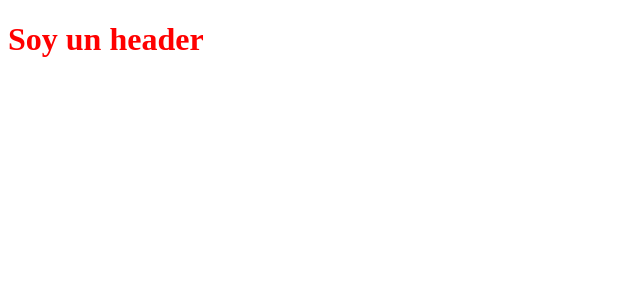
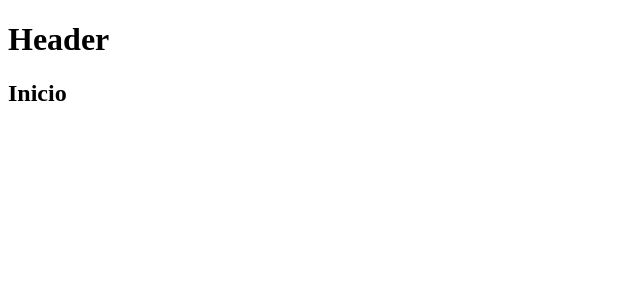
Before and after one commit to EliabLM/producthunt-clone, a Next.js app: page / in a window 1280 px wide. Shown: the top 300 px of the page, without its empty margins (0-640 px from the left). Built offline with nearby package versions, Linux system fonts and the light colour scheme.

Commit message:
Agrega layout

```diff
--- /dev/null
+++ b/components/layout/Layout.js
@@ -0,0 +1,12 @@
+import React, { Fragment } from 'react';
+
+const Layout = (props) => {
+  return (
+    <Fragment>
+      <h1>Header</h1>
+      <main>{props.children}</main>
+    </Fragment>
+  );
+};
+
+export default Layout;
--- a/pages/index.js
+++ b/pages/index.js
@@ -1,13 +1,11 @@
-import styled from '@emotion/styled';
-
-const Heading = styled.h1`
-  color: red;
-`;
+import Layout from '../components/layout/Layout';
 
 const Home = () => {
   return (
     <div>
-      <Heading>Soy un header</Heading>
+      <Layout>
+        <h2>Inicio</h2>
+      </Layout>
     </div>
   );
 };
```
